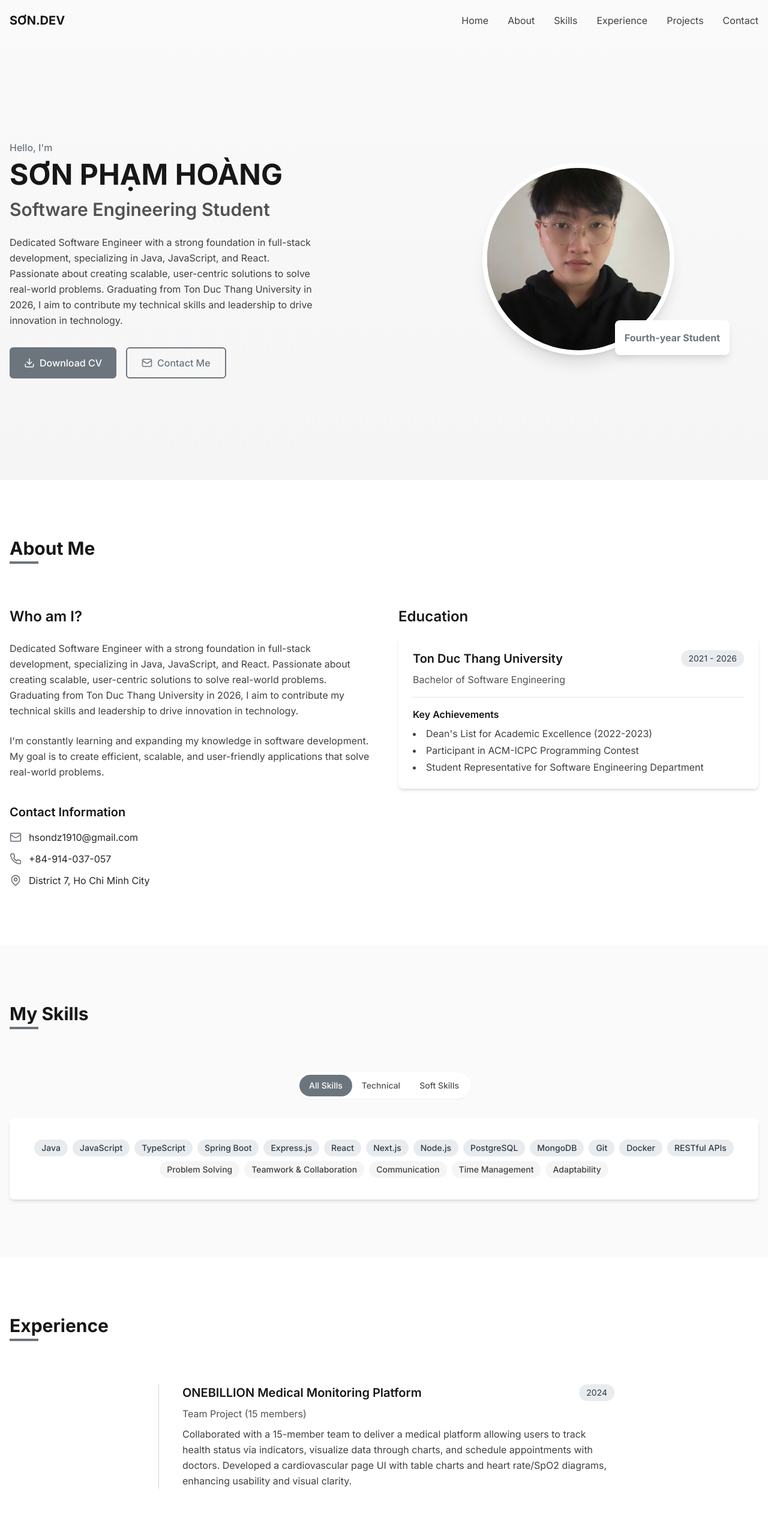
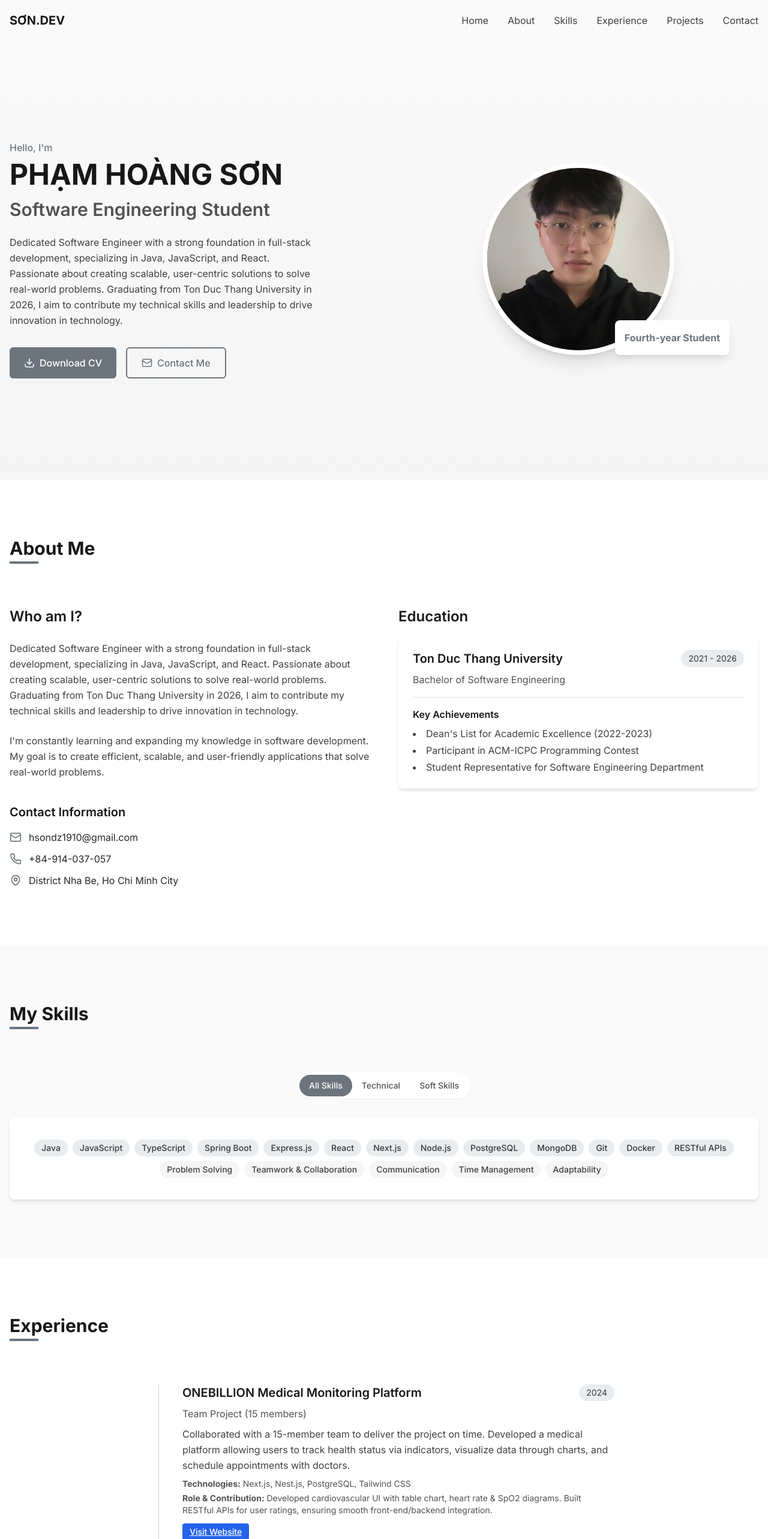
Before and after one commit to hsondz1910/phamhoangson.dev, a React (Vite) app: page / in a window 1280 px wide. Shown: the top 2566 px of the page at 60% size. Built offline with nearby package versions, Linux system fonts and the light colour scheme.

Commit message:
edit some information about myself

```diff
--- a/src/data/portfolioData.ts
+++ b/src/data/portfolioData.ts
@@ -1,12 +1,12 @@
 import { SkillType, ExperienceType, ProjectType, CertificationType, LanguageType, SocialLinkType } from '../types';
 
 export const personalInfo = {
-  name: 'SƠN PHẠM HOÀNG',
+  name: 'PHẠM HOÀNG SƠN',
   role: 'Software Engineering Student',
   about: 'Dedicated Software Engineer with a strong foundation in full-stack development, specializing in Java, JavaScript, and React. Passionate about creating scalable, user-centric solutions to solve real-world problems. Graduating from Ton Duc Thang University in 2026, I aim to contribute my technical skills and leadership to drive innovation in technology.',
   email: 'hsondz1910@gmail.com',
   phone: '+84-914-037-057',
-  location: 'District 7, Ho Chi Minh City',
+  location: 'District Nha Be, Ho Chi Minh City',
   education: {
     university: 'Ton Duc Thang University',
     degree: 'Bachelor of Software Engineering',
@@ -38,19 +38,14 @@ export const skills: SkillType[] = [
 ];
 
 export const experiences: ExperienceType[] = [
-  /*
-  {
-    title: 'TECHMART E-commerce Platform',
-    organization: 'Team Project',
-    date: '2023',
-    description: 'Built a technology e-commerce site featuring product browsing, user authentication, cart management, and secure payments. Developed back-end services with RESTful APIs for product, user, and order management. Optimized MongoDB schema, integrated payment gateways, and containerized with Docker for seamless deployment.',
-  },
-  */
   {
     title: 'ONEBILLION Medical Monitoring Platform',
     organization: 'Team Project (15 members)',
     date: '2024',
-    description: 'Collaborated with a 15-member team to deliver a medical platform allowing users to track health status via indicators, visualize data through charts, and schedule appointments with doctors. Developed a cardiovascular page UI with table charts and heart rate/SpO2 diagrams, enhancing usability and visual clarity.',
+    description: 'Collaborated with a 15-member team to deliver the project on time. Developed a medical platform allowing users to track health status via indicators, visualize data through charts, and schedule appointments with doctors.',
+    technologies: ['Next.js', 'Nest.js', 'PostgreSQL', 'Tailwind CSS'],
+    role: 'Developed cardiovascular UI with table chart, heart rate & SpO2 diagrams. Built RESTful APIs for user ratings, ensuring smooth front-end/backend integration.',
+    website: 'https://locsmentee.xyz'
   }
 ];
 
```
